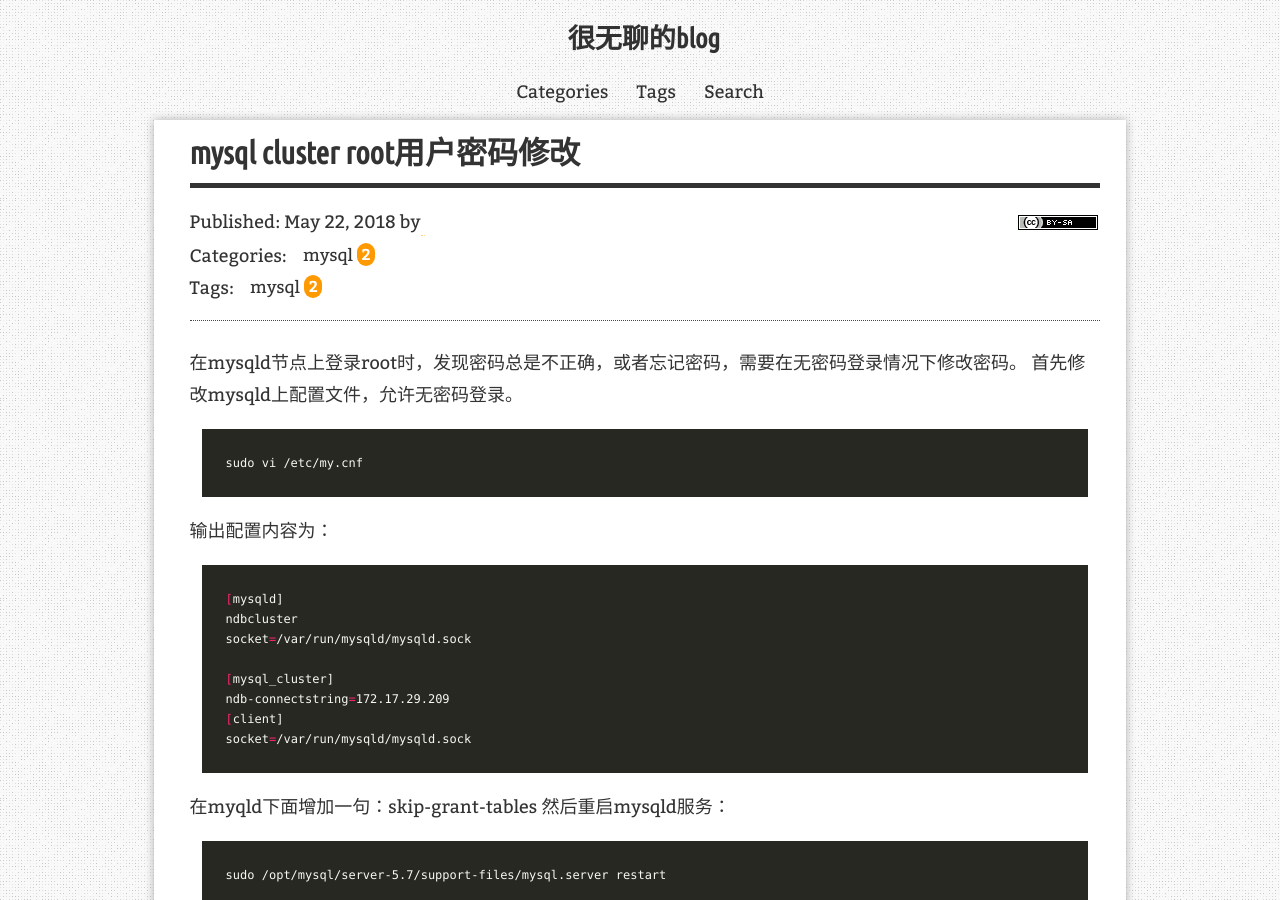
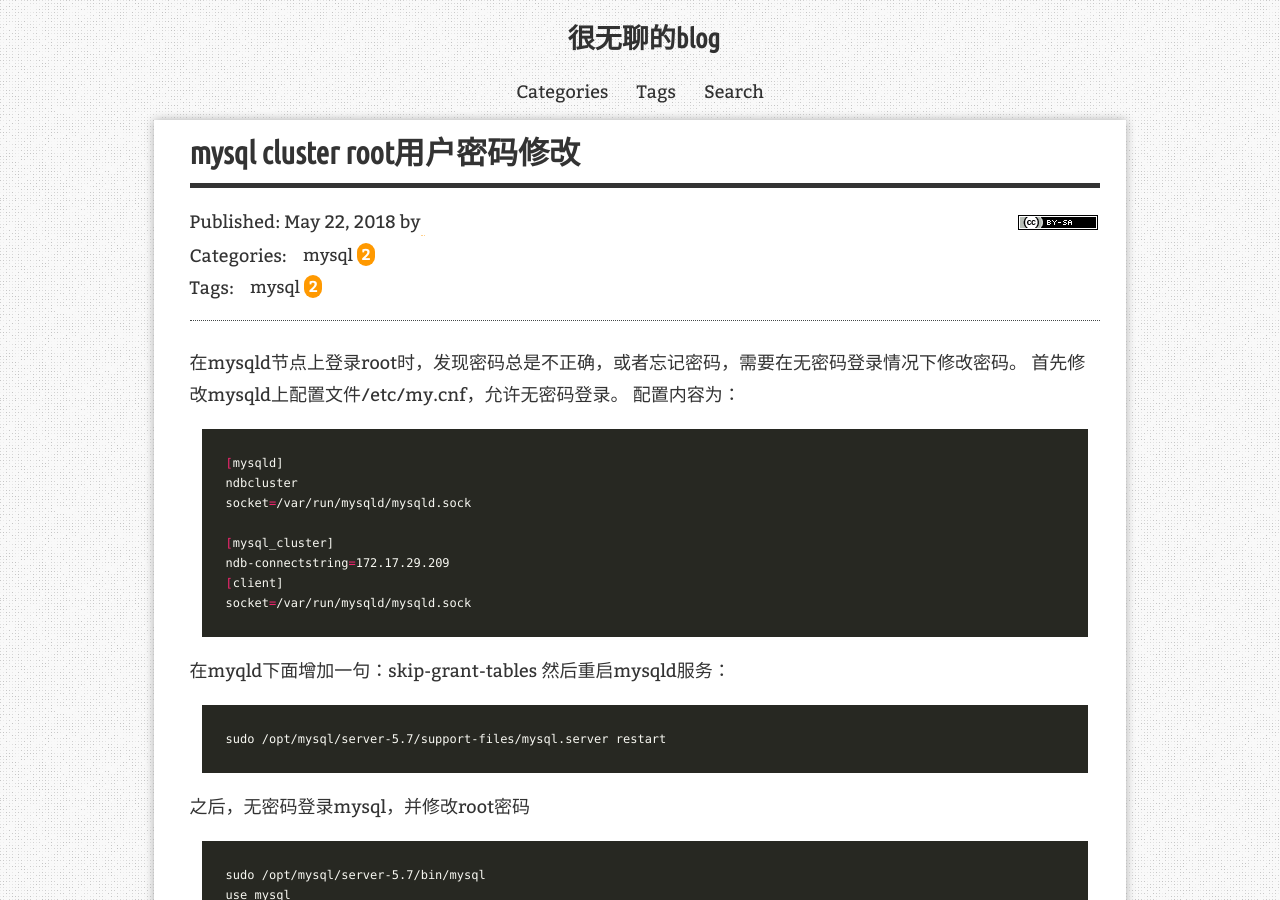
Before and after one commit to xiaoyuz/xiaoyuz.github.io, a Jekyll site: the page built from _posts/2018-05-22-mysql-root-user-password.markdown, in a window 1280 px wide and 900 px high. Built offline with Jekyll 4.4.1, drawn with Linux system fonts in a browser that asks for light colours; nearby versions of some CDN libraries; comment, search, counter and statistics services are not loaded.

Commit message:
Fix content

```diff
--- a/_posts/2018-05-22-mysql-root-user-password.markdown
+++ b/_posts/2018-05-22-mysql-root-user-password.markdown
@@ -6,11 +6,8 @@ categories: mysql
 tags: mysql
 ---
 在mysqld节点上登录root时，发现密码总是不正确，或者忘记密码，需要在无密码登录情况下修改密码。
-首先修改mysqld上配置文件，允许无密码登录。
-{% highlight shell %}
-sudo vi /etc/my.cnf
-{% endhighlight %}
-输出配置内容为：
+首先修改mysqld上配置文件/etc/my.cnf，允许无密码登录。
+配置内容为：
 {% highlight shell %}
 [mysqld]
 ndbcluster
```
